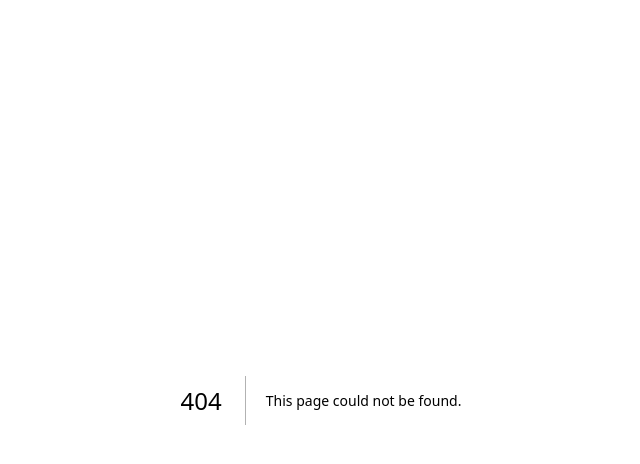
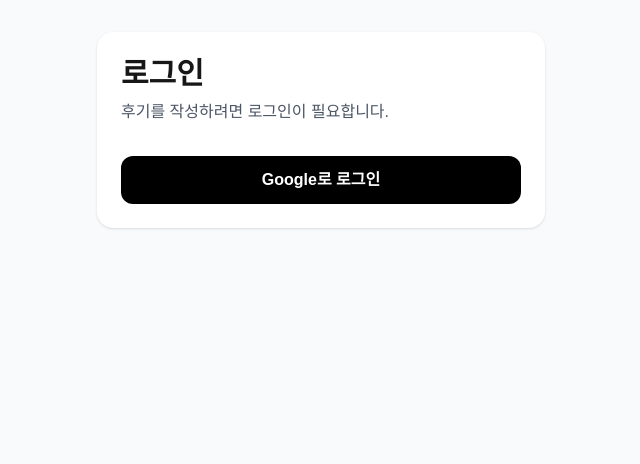
Before and after one commit to JIAKIM1324/alba-wiki, a Next.js app: page /login in a window 1280 px wide. Before the commit this address had no page. Shown: the top 464 px of the page, without its empty margins (319-959 px from the left). Built offline with nearby package versions, Linux system fonts and the light colour scheme; no server answers.

Commit message:
add login page

```diff
--- /dev/null
+++ b/app/login/page.tsx
@@ -0,0 +1,33 @@
+'use client'
+
+import { supabase } from '@/lib/supabase'
+
+export default function LoginPage() {
+  async function loginWithGoogle() {
+    await supabase.auth.signInWithOAuth({
+      provider: 'google',
+      options: {
+        redirectTo: window.location.origin,
+      },
+    })
+  }
+
+  return (
+    <main className="min-h-screen bg-gray-50 px-5 py-8">
+      <div className="mx-auto max-w-md rounded-2xl bg-white p-6 shadow-sm">
+        <h1 className="text-3xl font-bold">로그인</h1>
+
+        <p className="mt-2 text-gray-600">
+          후기를 작성하려면 로그인이 필요합니다.
+        </p>
+
+        <button
+          onClick={loginWithGoogle}
+          className="mt-8 w-full rounded-xl bg-black py-3 font-semibold text-white"
+        >
+          Google로 로그인
+        </button>
+      </div>
+    </main>
+  )
+}
```
